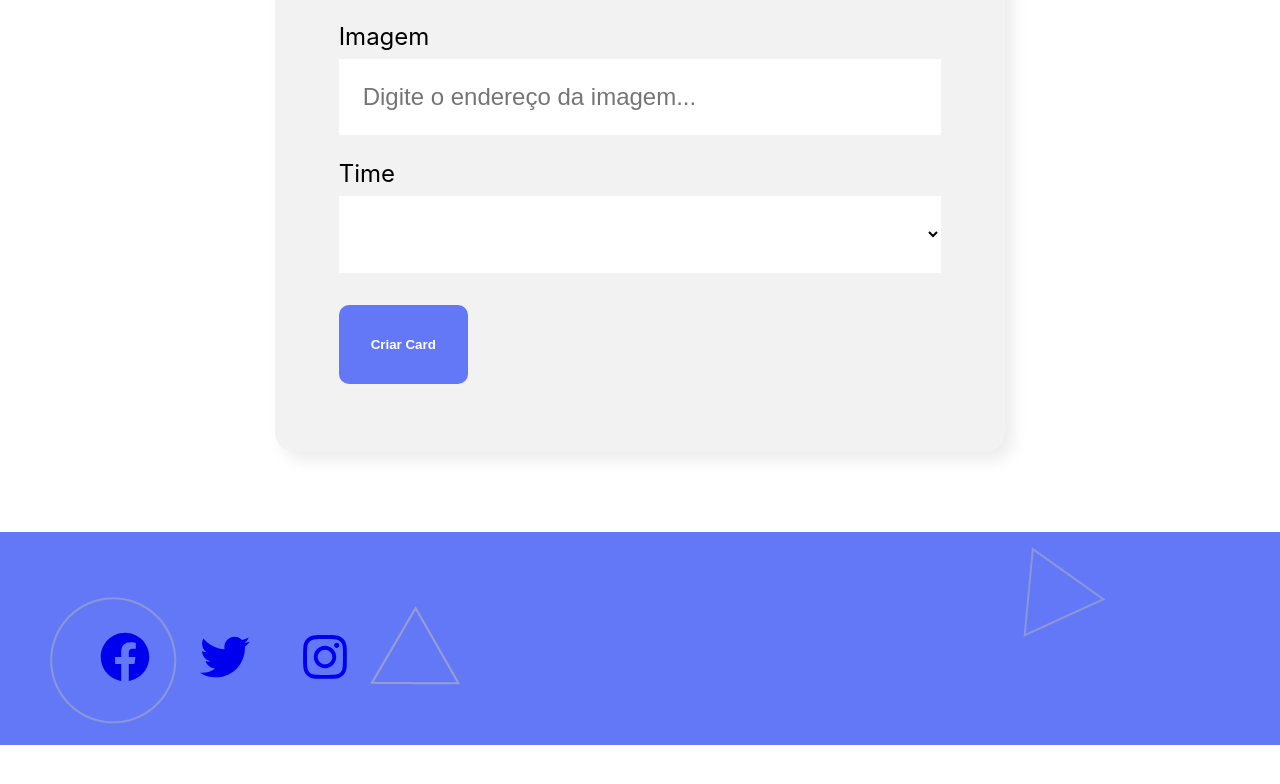
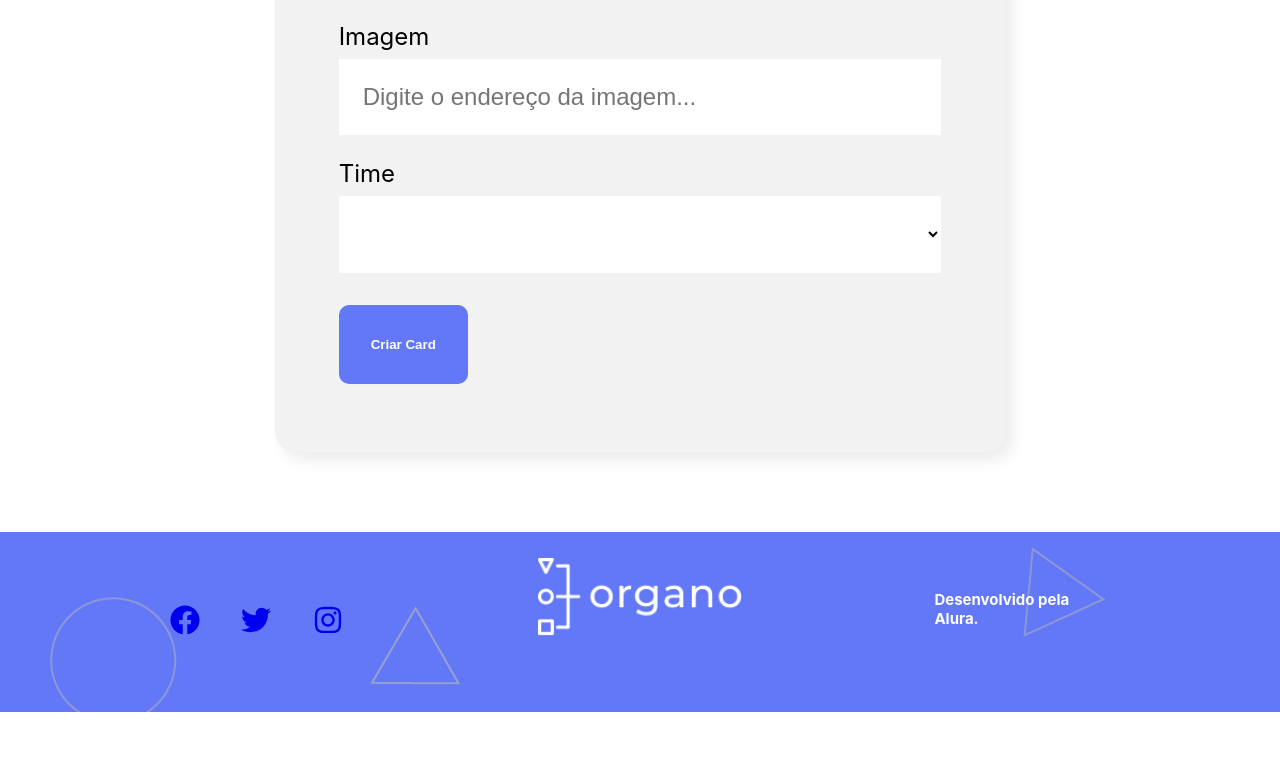
Before and after one commit to torchelsenjennifer/Projeto-Organo-, a React (Create React App) app: page / in a window 1280 px wide. Shown: the part 939-1723 px from the top of the page. After the commit the page ends 1651 px from the top, so only its background shows below. Built offline with nearby package versions, Linux system fonts and the light colour scheme.

Commit message:
Finalizando rodape

```diff
--- a/src/componente/Rodape/Rodape.css
+++ b/src/componente/Rodape/Rodape.css
@@ -1,36 +1,47 @@
 .rodape{
 position: absolute;
 width: 100%;
-height: 213px;
+height: 180px;
 background-color: #6278F7;
 background-image: url("../../../public/imagens/fundo.png");
+display: flex;
+/* background-color: black; */
+justify-content: space-evenly;
+
 }
 
-.iconeF{
-    position: absolute;
-    padding: 100px 100px;
+.icone{
+    width: 20%;
+    display: flex;
+    /* background-color: peru;  */
+    justify-content: space-evenly;
+    flex-direction: column;
 }
 
-/* .iconeF:hover {
-    color: #0000;
-} */
-
-.iconeT{
-    position: absolute;
-    padding: 100px 200px;
+.icone .listaIcones {
+    display: flex;
+    justify-content: space-evenly;
+    /* background-color: #6278F7; */
 }
 
-.iconeI{
-    position: absolute;
-    padding: 100px 300px;
+.logo{
+    width: 20%;
+    /* background-color: green; */
 }
 
-/* .logo{
-    position: absolute;
-    padding: 60px 100px;
+.logo img{
+
+    width: 80%;
+    padding: 10%;
 }
 
 .assinatura{
-    position: absolute;
-    padding: 60px 100px;
-} */
+    width: 20%;
+    /* background-color: red; */
+}
+
+.assinatura h4{
+    color: #FFFFFF;
+    font-size: 15px;
+    padding: 15%;
+}
--- a/src/componente/Rodape/Rodape.js
+++ b/src/componente/Rodape/Rodape.js
@@ -8,22 +8,31 @@ export const Rodape = () =>{
 
 return(
 
-        <footer className='rodape'>
-                <div className='iconeF'>
+        <footer className='rodape' >
+                <div className='icone'>
+                        <div className='listaIcones'>
                         <a href='https://pt-br.facebook.com/AluraCursosOnline/'>
-                                <FaFacebook size={50}/>
+                                <FaFacebook size={30}/>
                         </a>
+                        <a href='https://twitter.com/AluraOnline'>
+                                <FaTwitter size={30} />
+                        </a>
+                        <a href='https://www.instagram.com/aluraonline/'>
+                                <FaInstagram size={30}/>
+                        </a>
+                        </div>
                 </div>
-                <div className='iconeT'>
-                        <a href='https://twitter.com/AluraOnline'>
-                                <FaTwitter size={50}/>
-                        </a>
+                <div className='logo'>
+                        <img src={process.env.PUBLIC_URL + "/imagens/logo.png"}></img>
                 </div>
-                <div className='iconeI'>
-                        <a href='https://www.instagram.com/aluraonline/'>
-                                <FaInstagram size={50}/>
-                        </a>
+                <div className='assinatura'>
+                        <h4>
+                                Desenvolvido pela Alura.
+                        </h4>
                 </div>
+
+
+
 
         </footer>
 )
```
